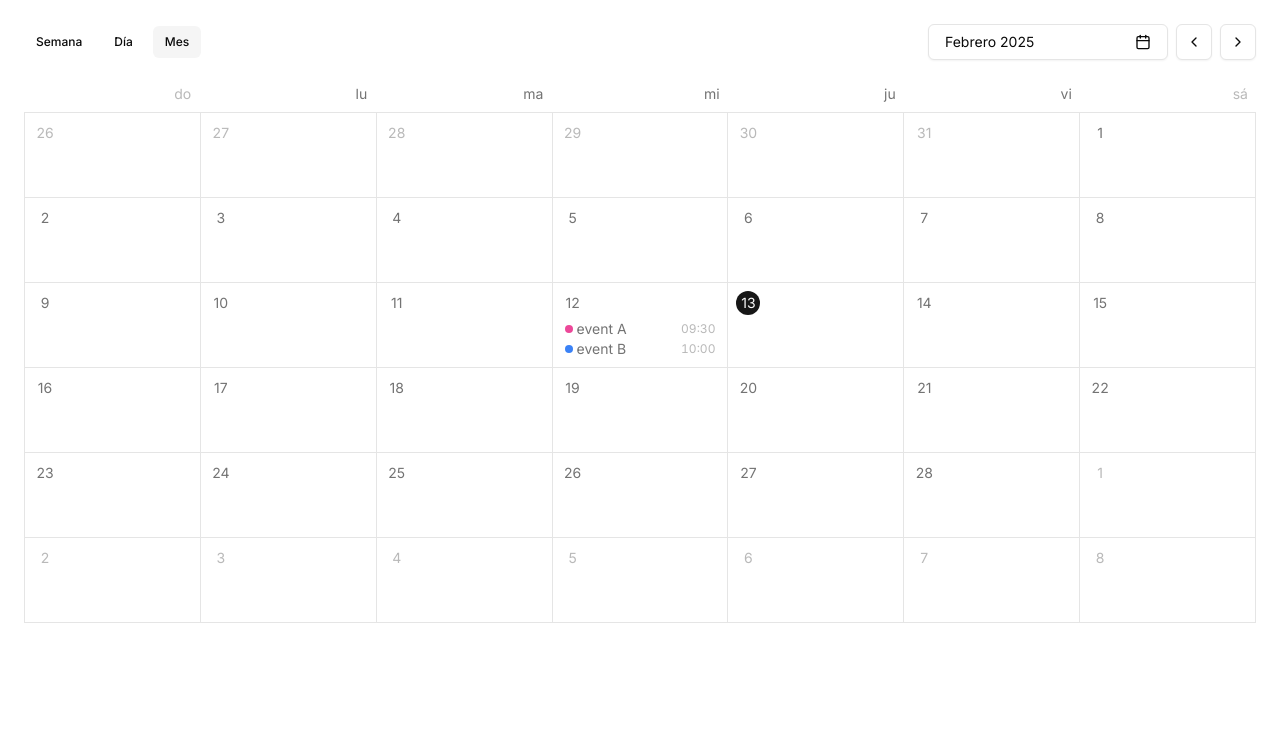
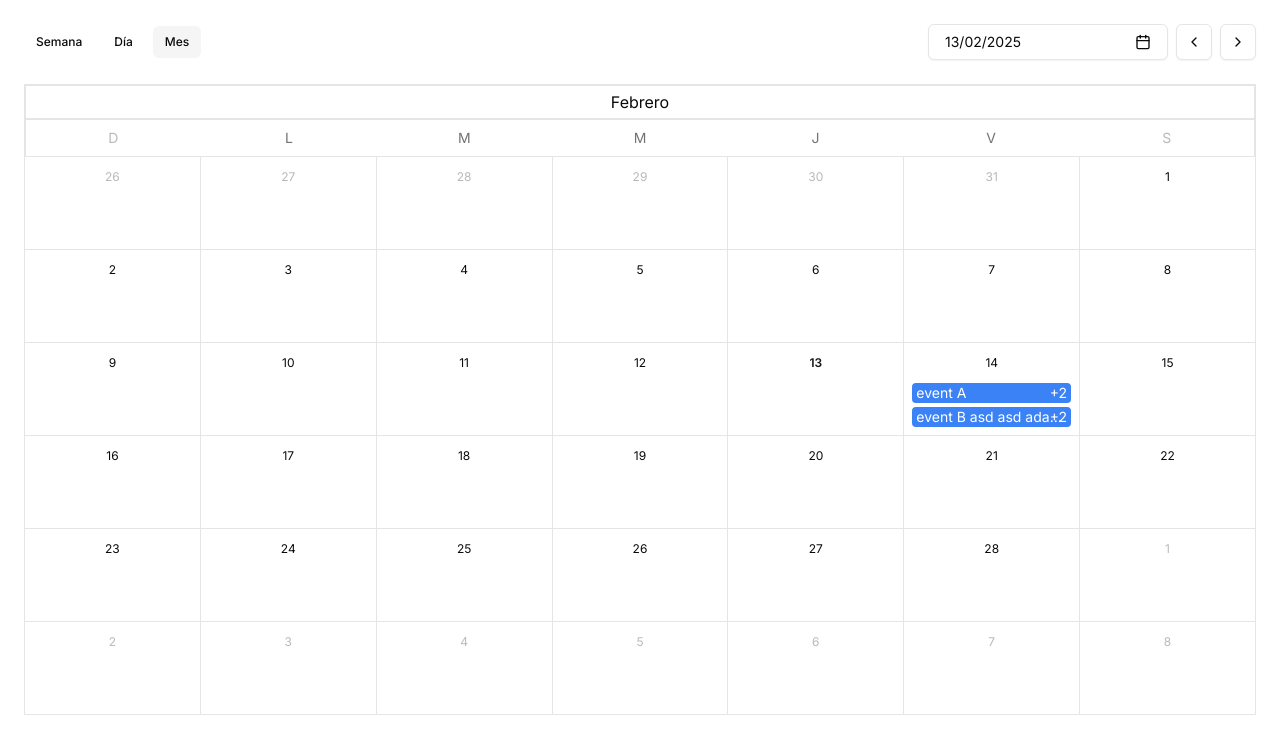
Before and after one commit to Ale6100/calendar, a Next.js app: page / in a window 1280 px wide. Shown: the top 754 px of the page. Built offline with nearby package versions, Linux system fonts and the light colour scheme.

Commit message:
Colores eliminados | Agregado mes actual como título | Modificadas celdas para día, semana y mes | Modificado los títulos de las semanas

```diff
--- a/app/page.tsx
+++ b/app/page.tsx
@@ -1,4 +1,4 @@
-import { Calendar, CalendarDatePickerTrigger, CalendarDayView, CalendarMonthView, CalendarNextTrigger, CalendarPrevTrigger, CalendarViewTrigger, CalendarWeekView } from "@/components/FullCalendar";
+import { ActualMonthView, Calendar, CalendarDatePickerTrigger, CalendarDayView, CalendarMonthView, CalendarNextTrigger, CalendarPrevTrigger, CalendarViewTrigger, CalendarWeekView } from "@/components/FullCalendar";
 import { ChevronLeft, ChevronRight } from "lucide-react";
 
 export default function Home() {
@@ -8,17 +8,15 @@ export default function Home() {
         events={[
           {
             id: "1",
-            start: new Date("2025-02-12T09:30:00Z"),
-            end: new Date("2025-02-12T14:30:00Z"),
+            start: new Date("2025-02-14T09:00:00"),
+            end: new Date("2025-02-14T14:00:00"),
             title: "event A",
-            color: "pink",
           },
           {
             id: "2",
-            start: new Date("2025-02-12T10:00:00Z"),
-            end: new Date("2025-02-12T10:30:00Z"),
-            title: "event B",
-            color: "blue",
+            start: new Date("2025-02-14T15:00:00"),
+            end: new Date("2025-02-14T19:30:00"),
+            title: "event B asd asd adas sad asd asd asd as",
           },
         ]}
       >
@@ -50,6 +48,7 @@ export default function Home() {
           </div>
 
           <div className="flex-1 px-6">
+            <ActualMonthView />
             <CalendarDayView />
             <CalendarWeekView />
             <CalendarMonthView />
--- a/components/FullCalendar.tsx
+++ b/components/FullCalendar.tsx
@@ -3,7 +3,7 @@
 import { Button } from '@/components/ui/button';
 import { cn } from '@/lib/utils';
 import { VariantProps, cva } from 'class-variance-authority';
-import { Locale, addDays, addMonths, addWeeks, addYears, differenceInMinutes, format, getMonth, isSameDay, isSameHour, isSameMonth, isToday, setHours, setMonth, startOfMonth, startOfWeek, subDays, subMonths, subWeeks, subYears } from 'date-fns';
+import { Locale, addDays, addMonths, addWeeks, addYears, differenceInMinutes, format, isSameDay, isSameHour, isSameMonth, isToday, setHours, startOfMonth, startOfWeek, subDays, subMonths, subWeeks, subYears } from 'date-fns';
 import { es } from 'date-fns/locale/es';
 import { ReactNode, createContext, forwardRef, useCallback, useContext, useMemo, useState } from 'react';
 import { useHotkeys } from 'react-hotkeys-hook';
@@ -12,7 +12,7 @@ import { CalendarIcon } from 'lucide-react';
 import { Calendar as CalendarBtn } from "@/components/ui/calendar"
 import { capitalize } from '@/app/utils/format';
 
-const monthEventVariants = cva('size-2 rounded-full', {
+const monthEventVariants = cva('', {
   variants: {
     variant: {
       default: 'bg-primary',
@@ -20,21 +20,6 @@ const monthEventVariants = cva('size-2 rounded-full', {
       green: 'bg-green-500',
       pink: 'bg-pink-500',
       purple: 'bg-purple-500',
-    },
-  },
-  defaultVariants: {
-    variant: 'default',
-  },
-});
-
-const dayEventVariants = cva('font-bold border-l-4 rounded p-2 text-xs', {
-  variants: {
-    variant: {
-      default: 'bg-muted/30 text-muted-foreground border-muted',
-      blue: 'bg-blue-500/30 text-blue-600 border-blue-500',
-      green: 'bg-green-500/30 text-green-600 border-green-500',
-      pink: 'bg-pink-500/30 text-pink-600 border-pink-500',
-      purple: 'bg-purple-500/30 text-purple-600 border-purple-500',
     },
   },
   defaultVariants: {
@@ -171,20 +156,18 @@ const EventGroup = ({
   hour: Date;
 }) => {
   return (
-    <div className="h-20 border-t last:border-b">
+    <div className="h-20 border-t last:border-b relative">
       {events
         .filter(event => isSameHour(event.start, hour))
-        .map((event) => {
-          const hoursDifference =
-            differenceInMinutes(event.end, event.start) / 60;
+        .map(event => {
+          const hoursDifference = differenceInMinutes(event.end, event.start) / 60;
           const startPosition = event.start.getMinutes() / 60;
 
           return (
             <div
               key={event.id}
               className={cn(
-                'relative',
-                dayEventVariants({ variant: event.color })
+                'absolute border-2 border-blue-500 w-full rounded p-1',
               )}
               style={{
                 top: `${startPosition * 100}%`,
@@ -199,6 +182,16 @@ const EventGroup = ({
   );
 };
 
+const ActualMonthView = () => {
+  const { date } = useCalendar();
+
+  return (
+    <div className="flex justify-center border-2 py-1">
+      <p>{capitalize(format(date, 'MMMM', { locale: es}))}</p>
+    </div>
+  );
+};
+
 const CalendarDayView = () => {
   const { view, events, date } = useCalendar();
 
@@ -207,12 +200,25 @@ const CalendarDayView = () => {
   const hours = [...Array(24)].map((_, i) => setHours(date, i));
 
   return (
-    <div className="flex relative pt-2 overflow-auto h-full">
+    <div className="flex flex-col">
+      <div className="flex bg-card border-b border-x-2 items-center">
+        <span className="w-12 text-center text-sm text-muted-foreground">Hora</span>
+        <div
+            key={date.toString()}
+            className='my-2 text-center flex-1 gap-1 text-sm text-muted-foreground flex items-center justify-center'
+          >
+            <span className={cn('', isToday(date) && 'text-primary font-semibold')}>
+              {capitalize(format(date, "EEEE, dd/MM", { locale: es }))}
+            </span>
+          </div>
+      </div>
+      <div className='flex border-x-2 border-b-2'>
         <TimeTable />
         <div className="flex-1">
-        {hours.map((hour) => (
+          {hours.map(hour => (
             <EventGroup key={hour.toString()} hour={hour} events={events} />
           ))}
+        </div>
       </div>
     </div>
   );
@@ -246,13 +252,13 @@ const CalendarWeekView = () => {
   if (view !== 'week') return null;
 
   return (
-    <div className="flex flex-col h-full w-full">
-      <div className="flex bg-card border-b mb-3">
+    <div className="flex flex-col">
+      <div className="flex bg-card border-b border-x-2 items-center">
         <span className="w-12 text-center text-sm text-muted-foreground">Hora</span>
         {headerDays.map(date => (
           <div
             key={date.toString()}
-            className='text-center flex-1 gap-1 pb-2 text-sm text-muted-foreground flex items-center justify-center'
+            className='my-2 text-center flex-1 gap-1 text-sm text-muted-foreground flex items-center justify-center'
           >
             <span className={cn('', isToday(date) && 'text-primary font-semibold')}>
               {capitalize(format(date, "EEEE, dd/MM", { locale: es }))}
@@ -260,7 +266,7 @@ const CalendarWeekView = () => {
           </div>
         ))}
       </div>
-      <div className="flex flex-1">
+      <div className="flex flex-1 border-x-2 border-b-2">
         <div className="w-fit">
           <TimeTable />
         </div>
@@ -288,67 +294,59 @@ const CalendarWeekView = () => {
 };
 
 const CalendarMonthView = () => {
-  const { date, view, events, locale } = useCalendar();
+  const { date, view, events } = useCalendar();
 
   const monthDates = useMemo(() => getDaysInMonth(date), [date]);
-  const weekDays = useMemo(() => generateWeekdays(locale), [locale]);
+  const weekDays = useMemo(() => generateWeekdays(), []);
 
   if (view !== 'month') return null;
 
   return (
     <div className="h-full flex flex-col">
-      <div className="grid grid-cols-7 gap-px sticky top-0 bg-background border-b">
+      <div className="grid grid-cols-7 gap-px border-x-2">
         {weekDays.map((day, i) => (
           <div
             key={day}
             className={cn(
-              'mb-2 text-right text-sm text-muted-foreground pr-2',
+              'my-2 text-center text-sm text-muted-foreground ',
               [0, 6].includes(i) && 'text-muted-foreground/50'
             )}
           >
-            {day}
+            {day.at(0)}
           </div>
         ))}
       </div>
-      <div className="grid overflow-hidden -mt-px flex-1 auto-rows-fr p-px grid-cols-7 gap-px">
-        {monthDates.map((_date) => {
-          const currentEvents = events.filter((event) =>
-            isSameDay(event.start, _date)
-          );
+      <div className="grid flex-1 auto-rows-fr p-px grid-cols-7 gap-px">
+        {monthDates.map(d => {
+          const currentEvents = events.filter(event => isSameDay(event.start, d));
 
           return (
             <div
               className={cn(
-                'ring-1 p-2 text-sm text-muted-foreground ring-border overflow-auto',
-                !isSameMonth(date, _date) && 'text-muted-foreground/50'
+                'p-2 ring-1 text-sm ring-border flex flex-col gap-1',
+                !isSameMonth(date, d) && 'text-muted-foreground/50'
               )}
-              key={_date.toString()}
+              key={d.toString()}
             >
+              <div className="flex justify-center">
                 <span
                   className={cn(
-                  'size-6 grid place-items-center rounded-full mb-1 sticky top-0',
-                  isToday(_date) && 'bg-primary text-primary-foreground'
+                    'size-6 grid place-items-center text-xs rounded-full mb-1 sticky top-0',
+                    isToday(d) && 'font-semibold text-primary'
                   )}
                 >
-                {format(_date, 'd')}
+                  {format(d, 'd')}
                 </span>
+              </div>
 
-              {currentEvents.map((event) => {
+              {currentEvents.map(event => {
                 return (
                   <div
                     key={event.id}
-                    className="px-1 rounded text-sm flex items-center gap-1"
+                    className={cn("relative px-1 rounded text-sm flex items-center gap-1 text-white bg-blue-500")}
                   >
-                    <div
-                      className={cn(
-                        'shrink-0',
-                        monthEventVariants({ variant: event.color })
-                      )}
-                    ></div>
                     <span className="flex-1 truncate">{event.title}</span>
-                    <time className="tabular-nums text-muted-foreground/50 text-xs">
-                      {format(event.start, 'HH:mm')}
-                    </time>
+                    <span className='absolute right-1'>+2</span>
                   </div>
                 );
               })}
@@ -356,69 +354,6 @@ const CalendarMonthView = () => {
           );
         })}
       </div>
-    </div>
-  );
-};
-
-const CalendarYearView = () => {
-  const { view, date, today, locale } = useCalendar();
-
-  const months = useMemo(() => {
-    if (!view) {
-      return [];
-    }
-
-    return Array.from({ length: 12 }).map((_, i) => {
-      return getDaysInMonth(setMonth(date, i));
-    });
-  }, [date, view]);
-
-  const weekDays = useMemo(() => generateWeekdays(locale), [locale]);
-
-  if (view !== 'year') return null;
-
-  return (
-    <div className="grid grid-cols-4 gap-10 overflow-auto h-full">
-      {months.map((days, i) => (
-        <div key={days[0].toString()}>
-          <span className="text-xl">{i + 1}</span>
-
-          <div className="grid grid-cols-7 gap-2 my-5">
-            {weekDays.map((day) => (
-              <div
-                key={day}
-                className="text-center text-xs text-muted-foreground"
-              >
-                {day}
-              </div>
-            ))}
-          </div>
-
-          <div className="grid gap-x-2 text-center grid-cols-7 text-xs tabular-nums">
-            {days.map((_date) => {
-              return (
-                <div
-                  key={_date.toString()}
-                  className={cn(
-                    getMonth(_date) !== i && 'text-muted-foreground'
-                  )}
-                >
-                  <div
-                    className={cn(
-                      'aspect-square grid place-content-center size-full tabular-nums',
-                      isSameDay(today, _date) &&
-                        getMonth(_date) === i &&
-                        'bg-primary text-primary-foreground rounded-full'
-                    )}
-                  >
-                    {format(_date, 'd')}
-                  </div>
-                </div>
-              );
-            })}
-          </div>
-        </div>
-      ))}
     </div>
   );
 };
@@ -463,10 +398,9 @@ const CalendarNextTrigger = forwardRef<
 CalendarNextTrigger.displayName = 'CalendarNextTrigger';
 
 const CalendarDatePickerTrigger = () => {
-  const { date, setDate, view } = useCalendar();
+  const { date, setDate } = useCalendar();
 
-  const dateFormat = view === 'day' ? 'dd MMMM yyyy' : 'MMMM yyyy';
-  const formattedDate = date ? capitalize(format(date, dateFormat, { locale: es })) : <span></span>;
+  const formattedDate = date ? capitalize(format(date, 'dd/MM/yyyy', { locale: es })) : <span></span>;
 
   return (
     <Popover>
@@ -489,6 +423,7 @@ const CalendarDatePickerTrigger = () => {
           selected={date}
           onSelect={(d: Date | undefined) => d ? setDate(d) : null}
           initialFocus
+          disabled={(date) => date.getDay() === 0 || date.getDay() === 6}
         />
       </PopoverContent>
     </Popover>
@@ -576,11 +511,11 @@ const CalendarCurrentDate = () => {
 
 const TimeTable = () => {
   return (
-    <div className="pr-2 w-12">
-      {Array.from(Array(25).keys()).map((hour) => {
+    <div className="w-12 border-r">
+      {Array.from(Array(24).keys()).map((hour) => {
         return (
           <div
-            className="text-right text-xs text-muted-foreground/50 h-20 flex items-center justify-center "
+            className="text-right text-xs text-muted-foreground/50 h-20 flex items-center justify-center border-b"
             key={hour}
           >
             <p className="">
@@ -610,11 +545,11 @@ const getDaysInMonth = (date: Date) => {
   return calendar;
 };
 
-const generateWeekdays = (locale: Locale) => {
+const generateWeekdays = () => {
   const daysOfWeek = [];
   for (let i = 0; i < 7; i++) {
     const date = addDays(startOfWeek(new Date(), { weekStartsOn: 0 }), i);
-    daysOfWeek.push(format(date, 'EEEEEE', { locale }));
+    daysOfWeek.push(format(date, 'EEEEEE', { locale: es }).toLocaleUpperCase());
   }
   return daysOfWeek;
 };
@@ -622,6 +557,7 @@ const generateWeekdays = (locale: Locale) => {
 export {
   Calendar,
   CalendarCurrentDate,
+  ActualMonthView,
   CalendarDayView,
   CalendarMonthView,
   CalendarNextTrigger,
@@ -629,6 +565,5 @@ export {
   CalendarDatePickerTrigger,
   CalendarTodayTrigger,
   CalendarViewTrigger,
-  CalendarWeekView,
-  CalendarYearView,
+  CalendarWeekView
 };
```
Lines whose indentation alone changed are shown as unchanged.
